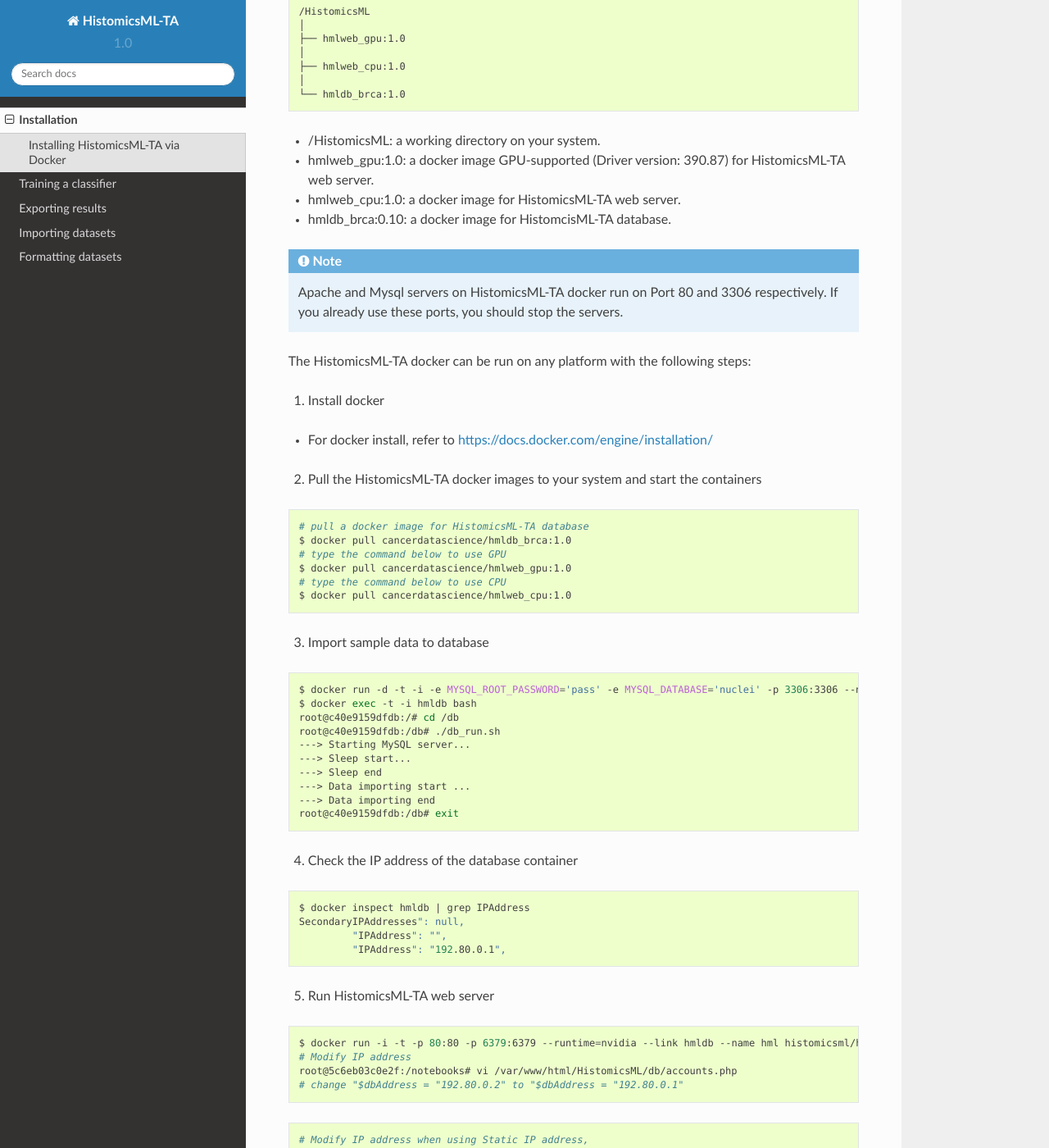
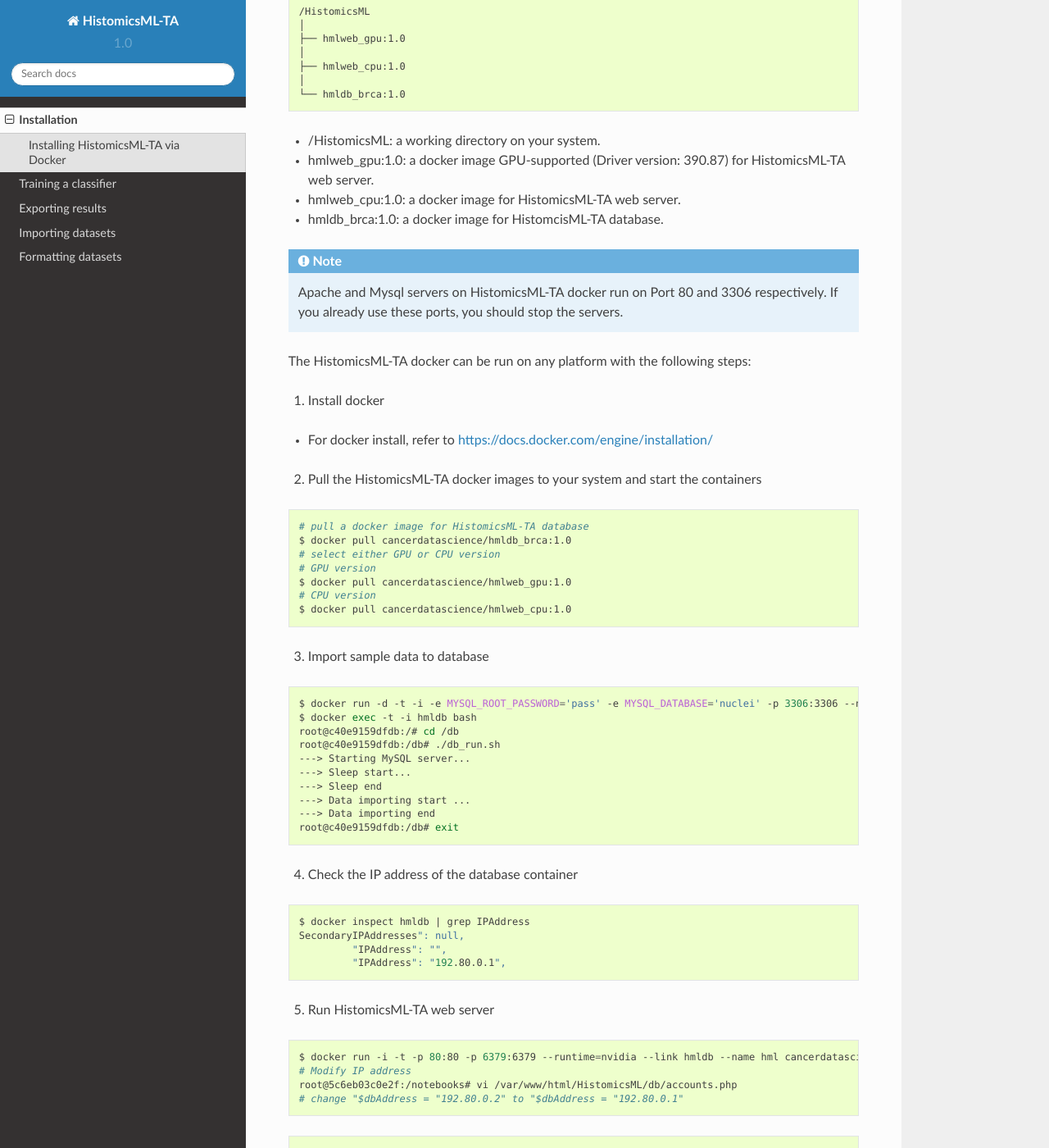
Before and after one commit to PathologyDataScience/HistomicsML2, a Sphinx documentation site: the page built from docs/installation.rst, in a window 1280 px wide and 1400 px high, scrolled down 391 px. Shown: the whole window at 82% size. Built offline with Sphinx 7.4.7 and the Read the Docs theme 2.0.0, drawn with Linux system fonts in a browser that asks for light colours.

Commit message:
Upated repo address to cancerdatascience

```diff
--- a/docs/index.rst
+++ b/docs/index.rst
@@ -17,6 +17,6 @@
 =========
 * **Paper**: [ et al, "HistomicsML: a tissue-agnostic framework for classifying histologic structures"](http://).
 
-* **Project source**: HistomicsML (https://).
+* **Project source**: HistomicsML (https://github.com/CancerDataScience/HistomicsML-TA).
 
 * **Related projects**: HistomicsTK (https://github.com/DigitalSlideArchive/HistomicsTK).
--- a/docs/installation.rst
+++ b/docs/installation.rst
@@ -24,7 +24,7 @@
 * /HistomicsML: a working directory on your system.
 * hmlweb_gpu:1.0: a docker image GPU-supported (Driver version: 390.87) for HistomicsML-TA web server.
 * hmlweb_cpu:1.0: a docker image for HistomicsML-TA web server.
-* hmldb_brca:0.10: a docker image for HistomcisML-TA database.
+* hmldb_brca:1.0: a docker image for HistomcisML-TA database.
 
 .. note:: Apache and Mysql servers on HistomicsML-TA docker run on Port 80 and 3306 respectively.
    If you already use these ports, you should stop the servers.
@@ -41,16 +41,17 @@
 
   # pull a docker image for HistomicsML-TA database
   $ docker pull cancerdatascience/hmldb_brca:1.0
-  # type the command below to use GPU
+  # select either GPU or CPU version
+  # GPU version
   $ docker pull cancerdatascience/hmlweb_gpu:1.0
-  # type the command below to use CPU
+  # CPU version
   $ docker pull cancerdatascience/hmlweb_cpu:1.0
 
 3. Import sample data to database
 
 .. code-block:: bash
 
-  $ docker run -d -t -i -e MYSQL_ROOT_PASSWORD='pass' -e MYSQL_DATABASE='nuclei' -p 3306:3306 --name hmldb histomicsml/hmldb_brca:1.0
+  $ docker run -d -t -i -e MYSQL_ROOT_PASSWORD='pass' -e MYSQL_DATABASE='nuclei' -p 3306:3306 --name hmldb cancerdatascience/hmldb_brca:1.0
   $ docker exec -t -i hmldb bash
   root@c40e9159dfdb:/# cd /db
   root@c40e9159dfdb:/db# ./db_run.sh
@@ -74,7 +75,7 @@
 
 .. code-block:: bash
 
-  $ docker run -i -t -p 80:80 -p 6379:6379 --runtime=nvidia --link hmldb --name hml histomicsml/hmlweb_gpu:1.0 /bin/bash
+  $ docker run -i -t -p 80:80 -p 6379:6379 --runtime=nvidia --link hmldb --name hml cancerdatascience/hmlweb_gpu:1.0 /bin/bash
   # Modify IP address
   root@5c6eb03c0e2f:/notebooks# vi /var/www/html/HistomicsML/db/accounts.php
   # change "$dbAddress = "192.80.0.2" to "$dbAddress = "192.80.0.1"
```
